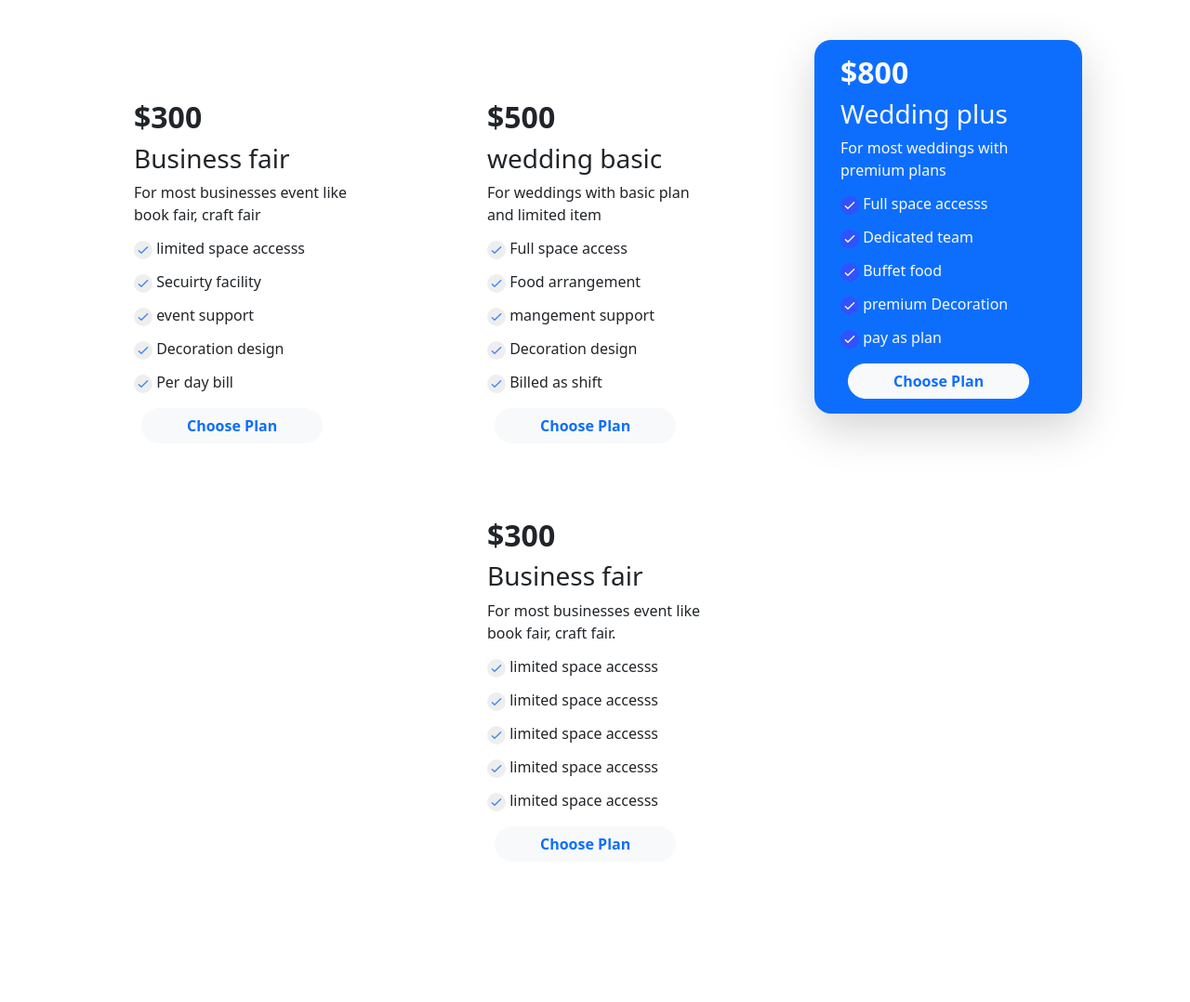
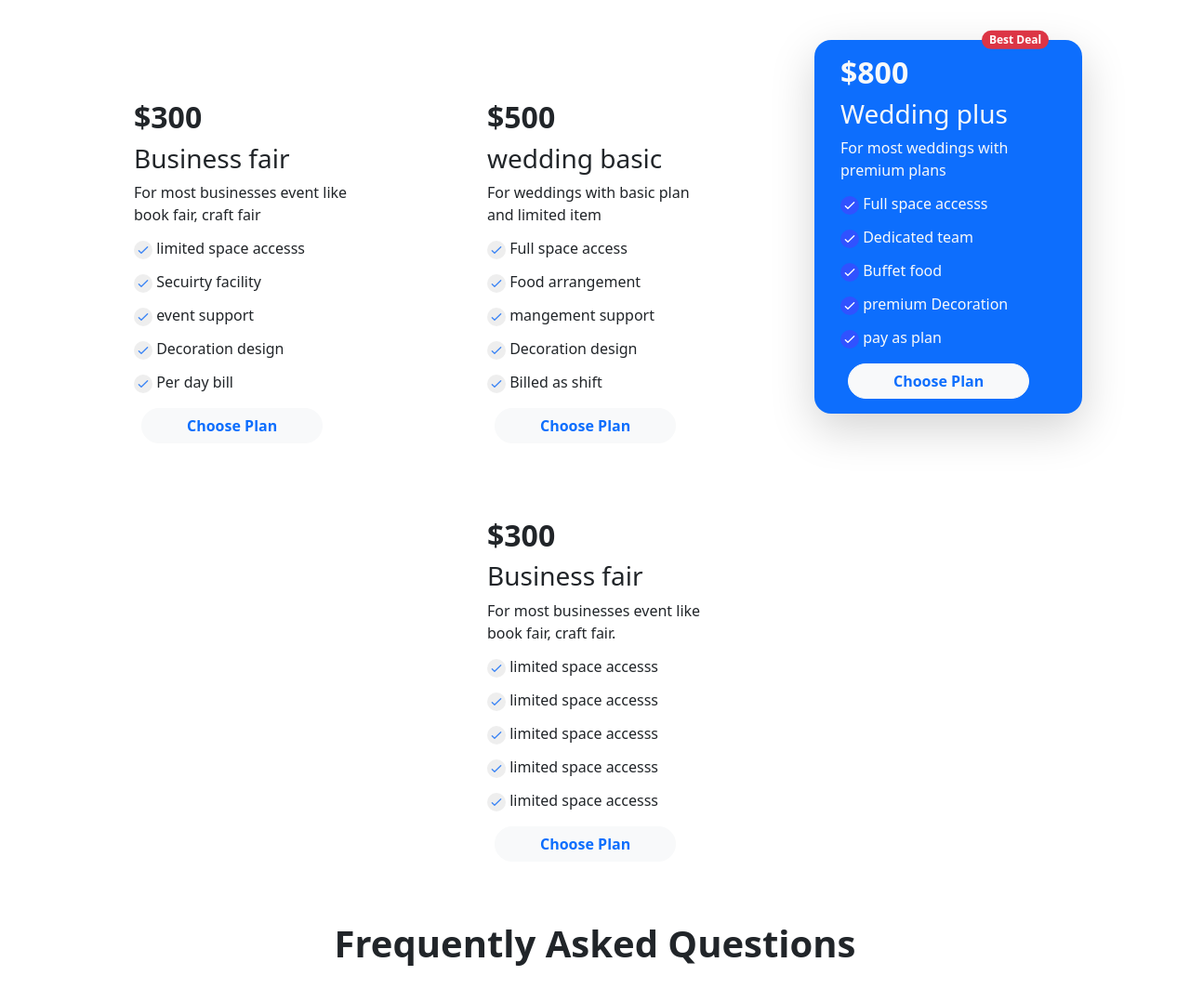
Before and after one commit to developerjoydebnath/assignment-3, a plain HTML site: page index.html in a window 1280 px wide. Shown: the part 700-1778 px from the top of the page at 93% size. Before the commit the page ends 1643 px from the top, so only its background shows below. Drawn offline with nearby package versions, Linux system fonts and the light colour scheme.

Commit message:
badge added

```diff
--- a/index.html
+++ b/index.html
@@ -184,6 +184,10 @@
                     </div>
                 </div>
                 <div class="card mb-5 bg-primary mx-auto text-light border-0 shadow-lg" style="width: 18rem;border-radius: 18px;">
+                    <span class="position-absolute top-0 end-0 translate-middle badge rounded-pill bg-danger">
+                        Best Deal
+                        <span class="visually-hidden">unread messages</span>
+                      </span>
                     <div class="card-body">
                         <h2 class="fw-bold">$800</h2>
                         <h3 class="card-title">Wedding plus</h3>
@@ -256,6 +260,10 @@
                 </div>
             </div>
         </section>
+        <section>
+            <h1 class="text-center my-5 fw-bold">Frequently Asked Questions</h1>
+
+        </section>
 
     </main>
 
```
